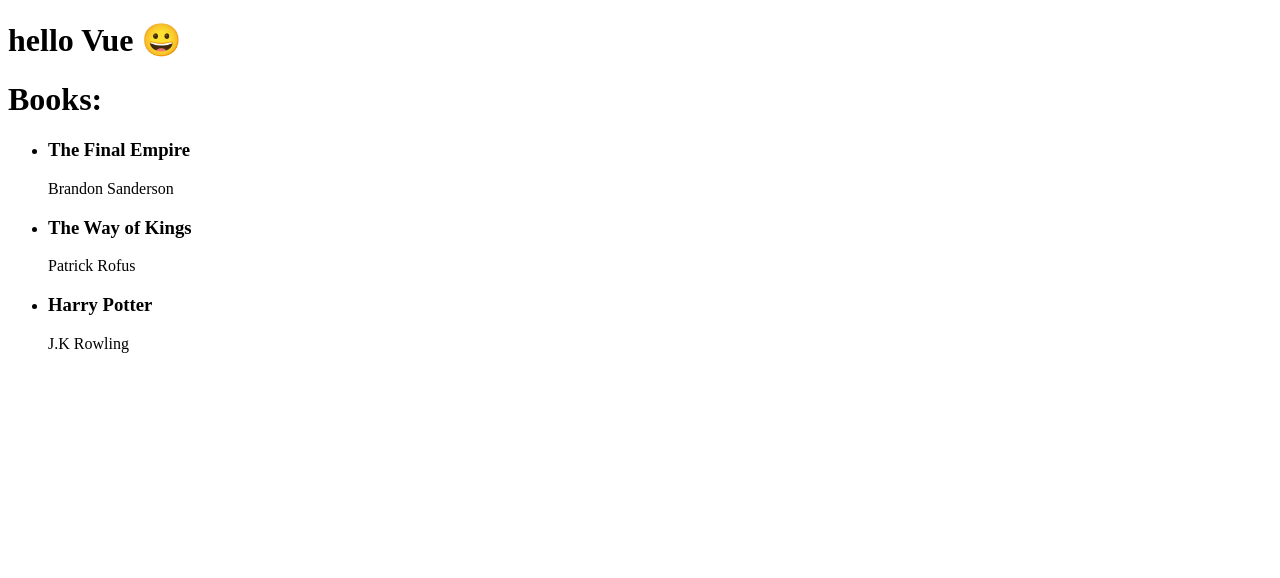
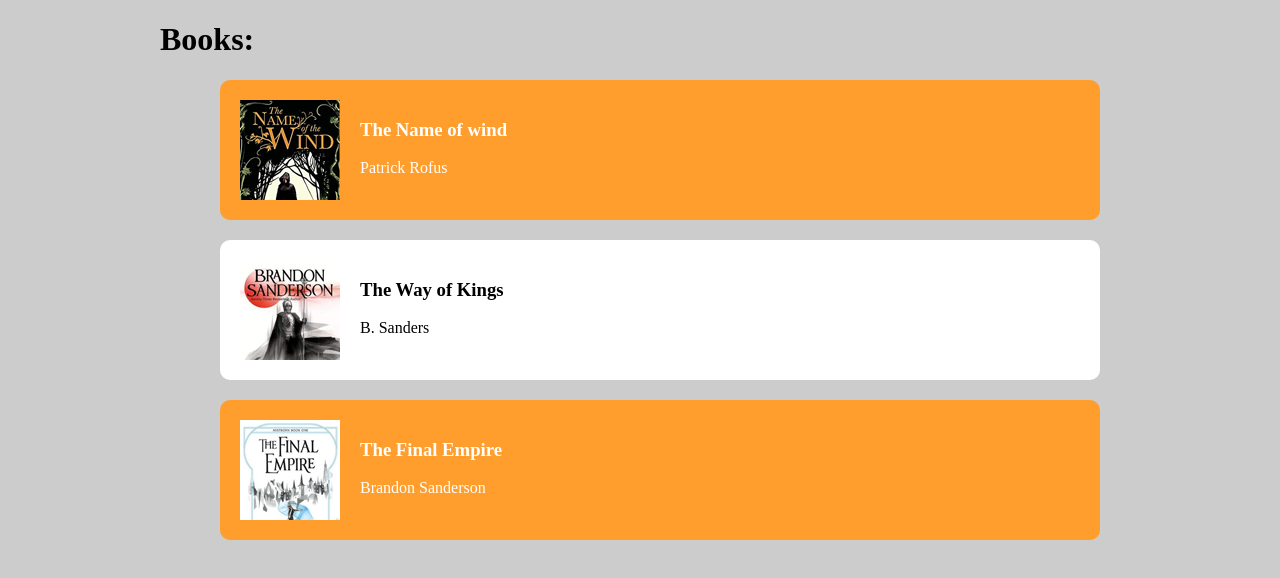
Before and after one commit to VisheshSingh/vue-ninja, a plain HTML site: page index.html in a window 1280 px wide. Drawn offline with nearby package versions, Linux system fonts and the light colour scheme.

Commit message:
attribute-binding + dynamic classes

```diff
--- a/app.js
+++ b/app.js
@@ -2,10 +2,26 @@ const app = Vue.createApp({
   data() {
     return {
       showData: true,
+      url: 'http://www.thenetninja.co.uk',
       books: [
-        { title: 'The Final Empire', author: 'Brandon Sanderson' },
-        { title: 'The Way of Kings', author: 'Patrick Rofus' },
-        { title: 'Harry Potter', author: 'J.K Rowling' },
+        {
+          title: 'The Name of wind',
+          author: 'Patrick Rofus',
+          img: 'assets/1.jpg',
+          isFav: true,
+        },
+        {
+          title: 'The Way of Kings',
+          author: 'B. Sanders',
+          img: 'assets/2.jpg',
+          isFav: false,
+        },
+        {
+          title: 'The Final Empire',
+          author: 'Brandon Sanderson',
+          img: 'assets/3.jpg',
+          isFav: true,
+        },
       ],
     };
   },
--- a/index.html
+++ b/index.html
@@ -6,24 +6,44 @@
     <title>Learning Vue</title>
     <script src="https://unpkg.com/vue@3.0.2"></script>
     <style>
-      .box {
-        width: 400px;
-        padding: 100px 0;
+      body {
+        max-width: 960px;
+        margin: 20px auto;
         background: #ccc;
+      }
+
+      ul {
+        list-style-type: none;
+      }
+
+      ul li {
+        display: flex;
         margin: 20px;
-        text-align: center;
+        padding: 20px;
+        background: #fff;
+        border-radius: 10px;
+      }
+
+      ul li img {
+        margin-right: 20px;
+      }
+
+      li.fav {
+        background-color: #ff9e2d;
+        color: #fff;
       }
     </style>
   </head>
   <body>
-    <h1>hello Vue 😀</h1>
-
     <div id="app">
       <h1>Books:</h1>
       <ul>
-        <li v-for="book in books">
-          <h3>{{book.title}}</h3>
-          <p>{{book.author}}</p>
+        <li v-for="book in books" :class="{fav:book.isFav}">
+          <img :src="book.img" alt="book.title" />
+          <div>
+            <h3>{{book.title}}</h3>
+            <p>{{book.author}}</p>
+          </div>
         </li>
       </ul>
     </div>
```
Also changed, not shown: assets/1.jpg (added), assets/2.jpg (added), assets/3.jpg (added).
